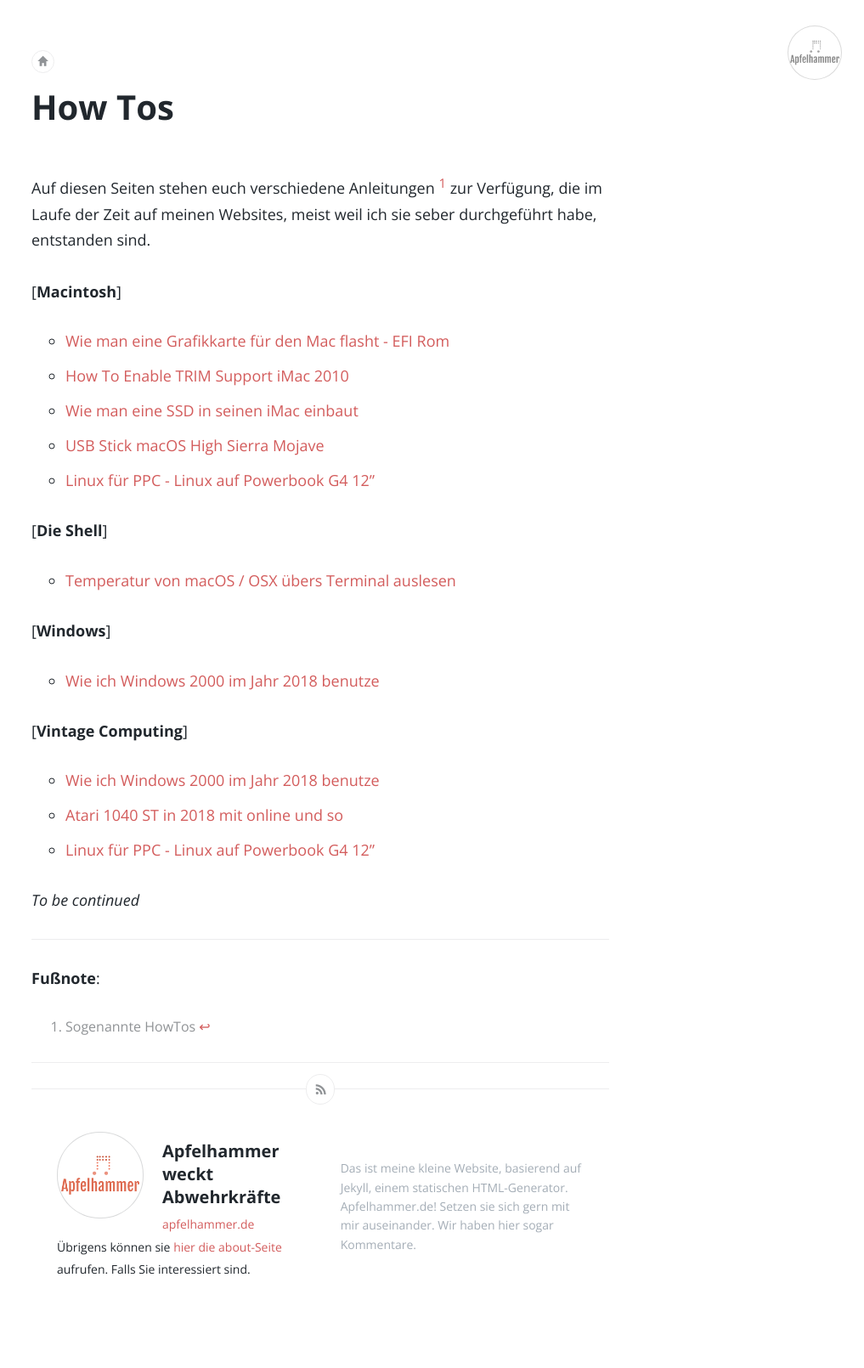
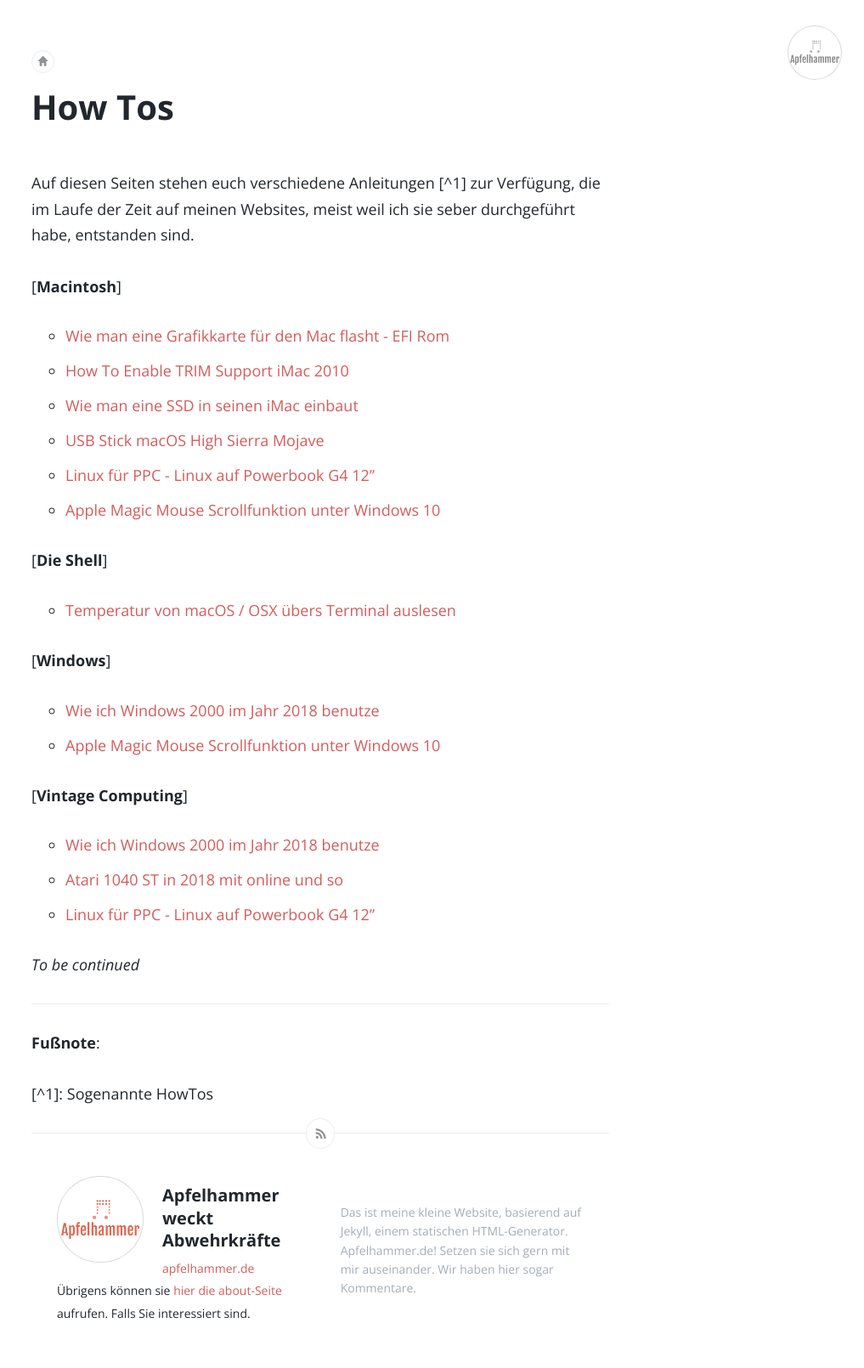
Before and after one commit to thafaker/apfelhammer.de, a Jekyll site: the page built from Anleitungen.md, in a window 1280 px wide. Shown: the whole page at 85% size, without its empty margins (263-1280 px from the left). Built offline with Jekyll 4.4.1, drawn with Linux system fonts in a browser that asks for light colours; comment, search, counter and statistics services are not loaded; before the commit the page ends 1558 px from its top, so only the background shows below that.

Commit message:
Update from Forestry.io thafaker@gmx.net updated Anleitungen.md

```diff
--- a/Anleitungen.md
+++ b/Anleitungen.md
@@ -1,32 +1,38 @@
 ---
 layout: page
 title: How Tos
+
 ---
+Auf diesen Seiten stehen euch verschiedene Anleitungen \[^1\] zur Verfügung, die im Laufe der Zeit auf meinen Websites, meist weil ich sie seber durchgeführt habe, entstanden sind.
 
-Auf diesen Seiten stehen euch verschiedene Anleitungen [^1] zur Verfügung, die im Laufe der Zeit auf meinen Websites, meist weil ich sie seber durchgeführt habe, entstanden sind.
+\[**Macintosh**\]
 
-[**Macintosh**]
 * [Wie man eine Grafikkarte für den Mac flasht - EFI Rom](https://apfelhammer.de/2019/02/06/Flash-GPU-MacPro/)
 * [How To Enable TRIM Support iMac 2010](https://apfelhammer.de/2018/12/22/how-to-enable-trim/)
 * [Wie man eine SSD in seinen iMac einbaut](https://apfelhammer.de/2018/12/22/Time-to-upgrade-the-iMac/)
 * [USB Stick macOS High Sierra Mojave](https://apfelhammer.de/2018/11/17/usb-stick-mojave/)
 * [Linux für PPC - Linux auf Powerbook G4 12"](https://apfelhammer.de/2017/12/01/linux-fur-ppc-linux-auf-powerbook-g4-12/)
+* [Apple Magic Mouse Scrollfunktion unter Windows 10](https://apfelhammer.de/2019/02/21/Windows-10-Magic.Mouse/)
 
-[**Die Shell**]
+\[**Die Shell**\]
+
 * [Temperatur von macOS / OSX übers Terminal auslesen](https://apfelhammer.de/2018/12/18/iStats-Temperatur-macOS/)
 
-[**Windows**]
+\[**Windows**\]
+
 * [Wie ich Windows 2000 im Jahr 2018 benutze](https://apfelhammer.de/2018/12/03/Install-Win2k-2018/)
+* [Apple Magic Mouse Scrollfunktion unter Windows 10](https://apfelhammer.de/2019/02/21/Windows-10-Magic.Mouse/)
 
-[**Vintage Computing**]
+\[**Vintage Computing**\]
+
 * [Wie ich Windows 2000 im Jahr 2018 benutze](https://apfelhammer.de/2018/12/03/Install-Win2k-2018/)
 * [Atari 1040 ST in 2018 mit online und so](https://apfelhammer.de/2018/05/05/Atari-ST-in-2018-mit-Online/)
 * [Linux für PPC - Linux auf Powerbook G4 12"](https://apfelhammer.de/2017/12/01/linux-fur-ppc-linux-auf-powerbook-g4-12/)
 
-*To be continued*
+_To be continued_
 
----
+***
 
 **Fußnote**:
 
-[^1]: Sogenannte HowTos
+\[^1\]: Sogenannte HowTos
```
